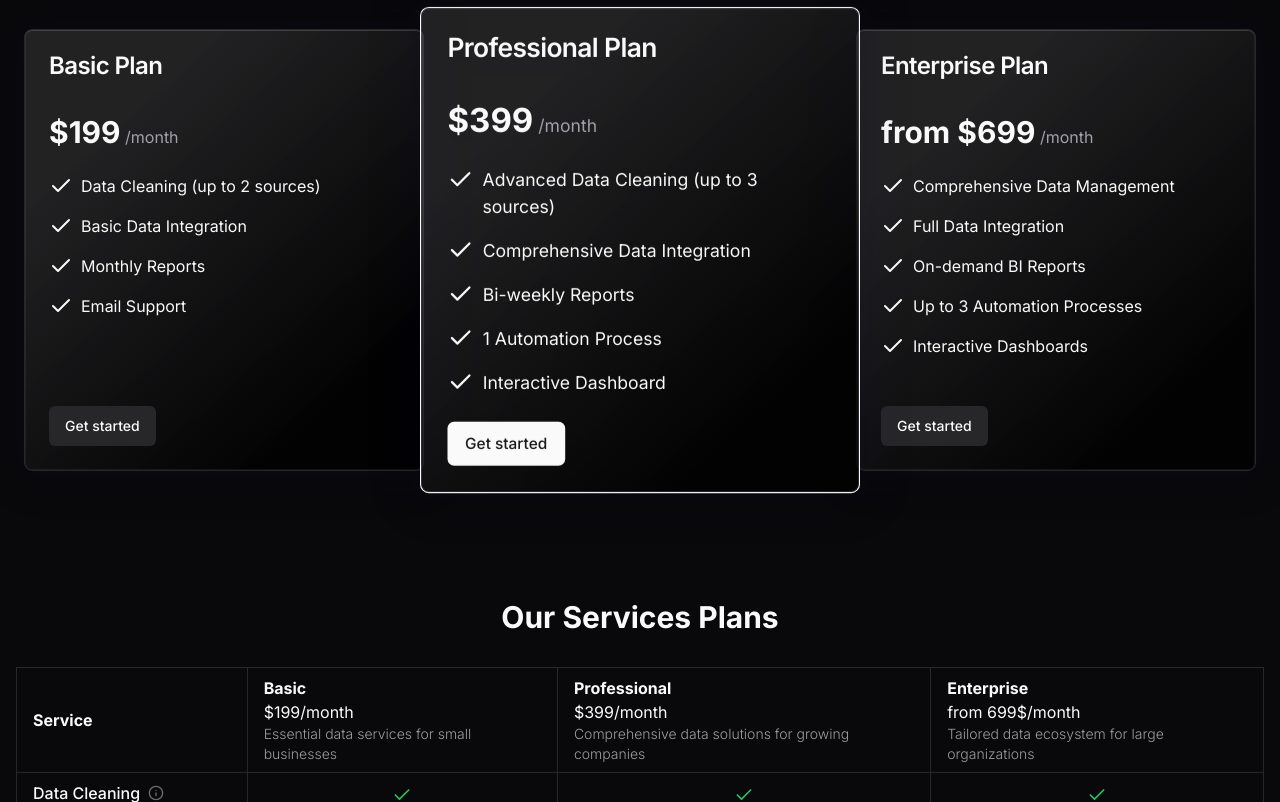
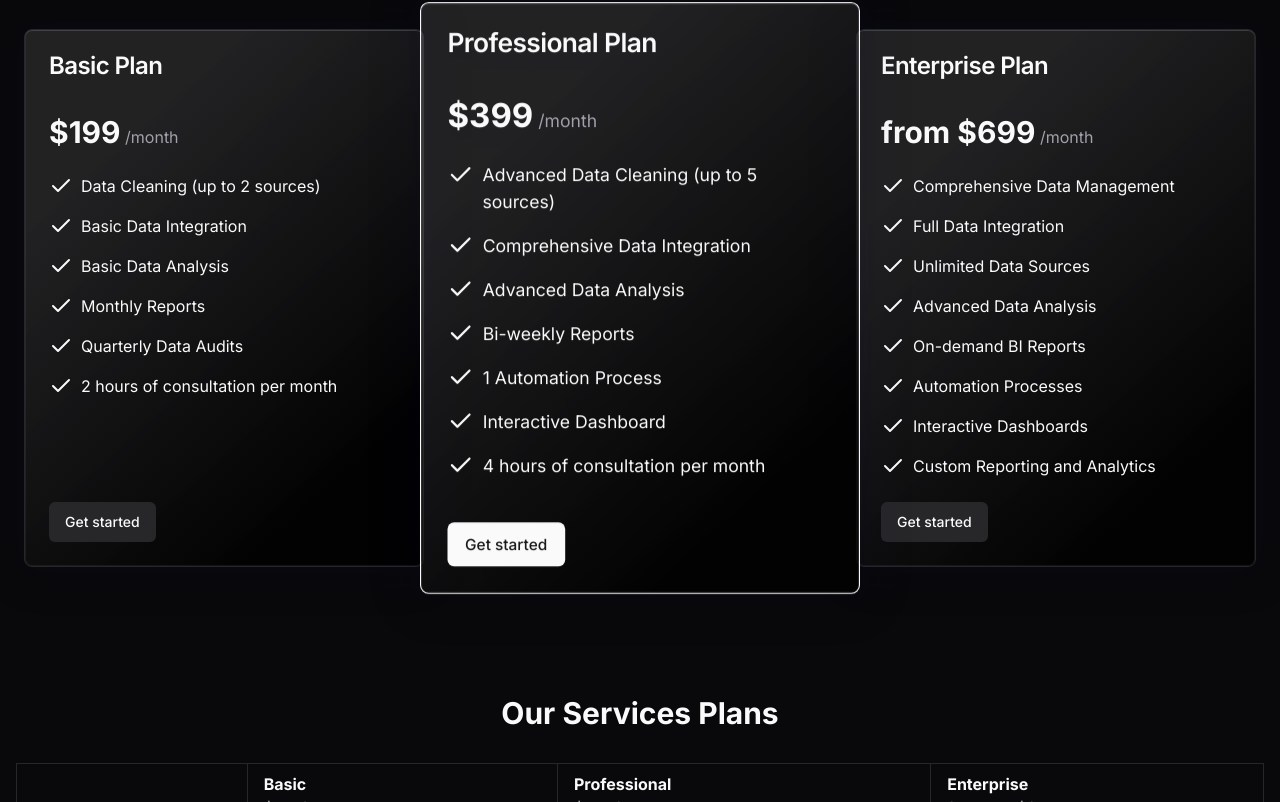
Before and after one commit to MarkivV/janeloch, a Next.js app: page / in a window 1280 px wide. Shown: the part 3433-4235 px from the top of the page. Built offline with nearby package versions, Linux system fonts and the light colour scheme.

Commit message:
Update pricing.tsx

```diff
--- a/components/layout/sections/pricing.tsx
+++ b/components/layout/sections/pricing.tsx
@@ -83,8 +83,10 @@
     benefitList: [
       "Data Cleaning (up to 2 sources)",
       "Basic Data Integration",
+      "Basic Data Analysis",
       "Monthly Reports",
-      "Email Support",
+      "Quarterly Data Audits",
+      "2 hours of consultation per month"
     ],
   },
   {
@@ -94,11 +96,13 @@
     description: "",
     buttonText: "Get started",
     benefitList: [
-      "Advanced Data Cleaning (up to 3 sources)",
+      "Advanced Data Cleaning (up to 5 sources)",
       "Comprehensive Data Integration",
+      "Advanced Data Analysis",
       "Bi-weekly Reports",
       "1 Automation Process",
       "Interactive Dashboard",
+      "4 hours of consultation per month",
     ],
   },
   {
@@ -110,9 +114,12 @@
     benefitList: [
       "Comprehensive Data Management",
       "Full Data Integration",
+      "Unlimited Data Sources",
+      "Advanced Data Analysis",
       "On-demand BI Reports",
-      "Up to 3 Automation Processes",
+      "Automation Processes",
       "Interactive Dashboards",
+      "Custom Reporting and Analytics",
     ],
   },
 ];
```
